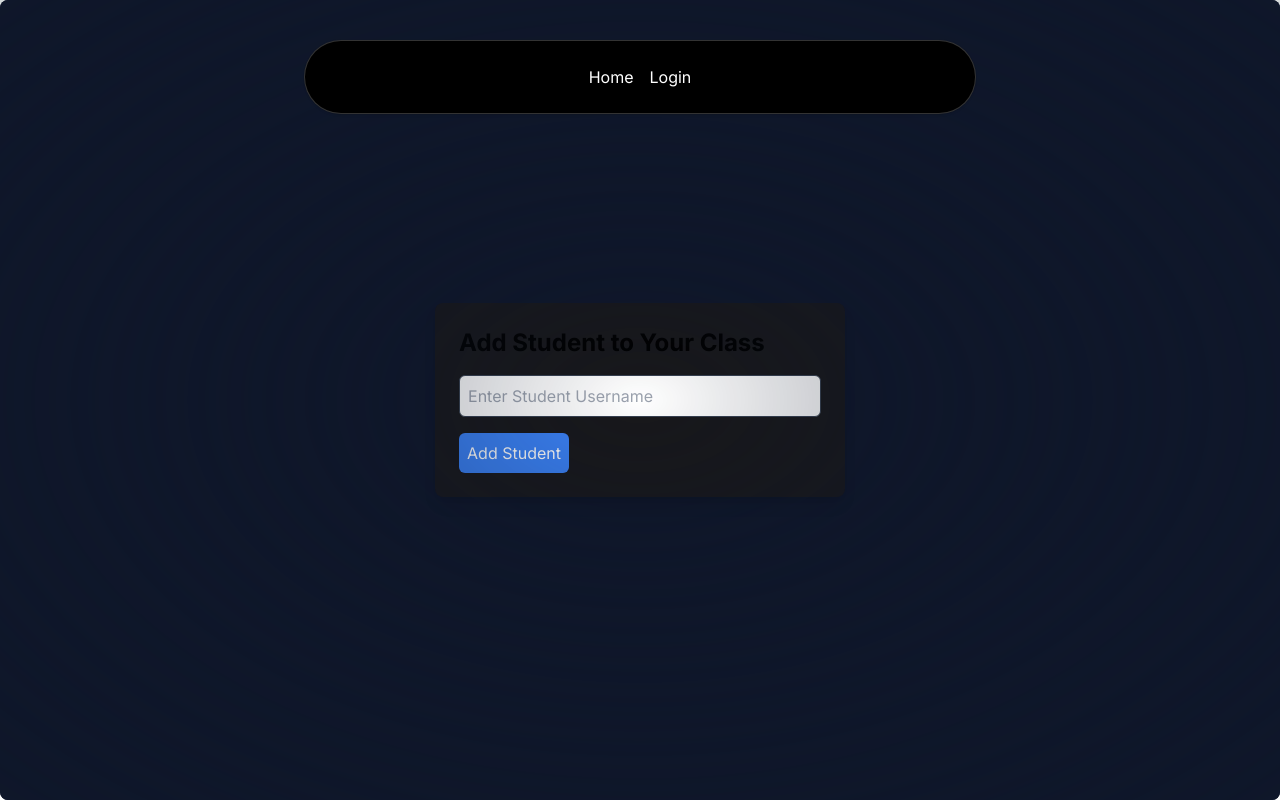
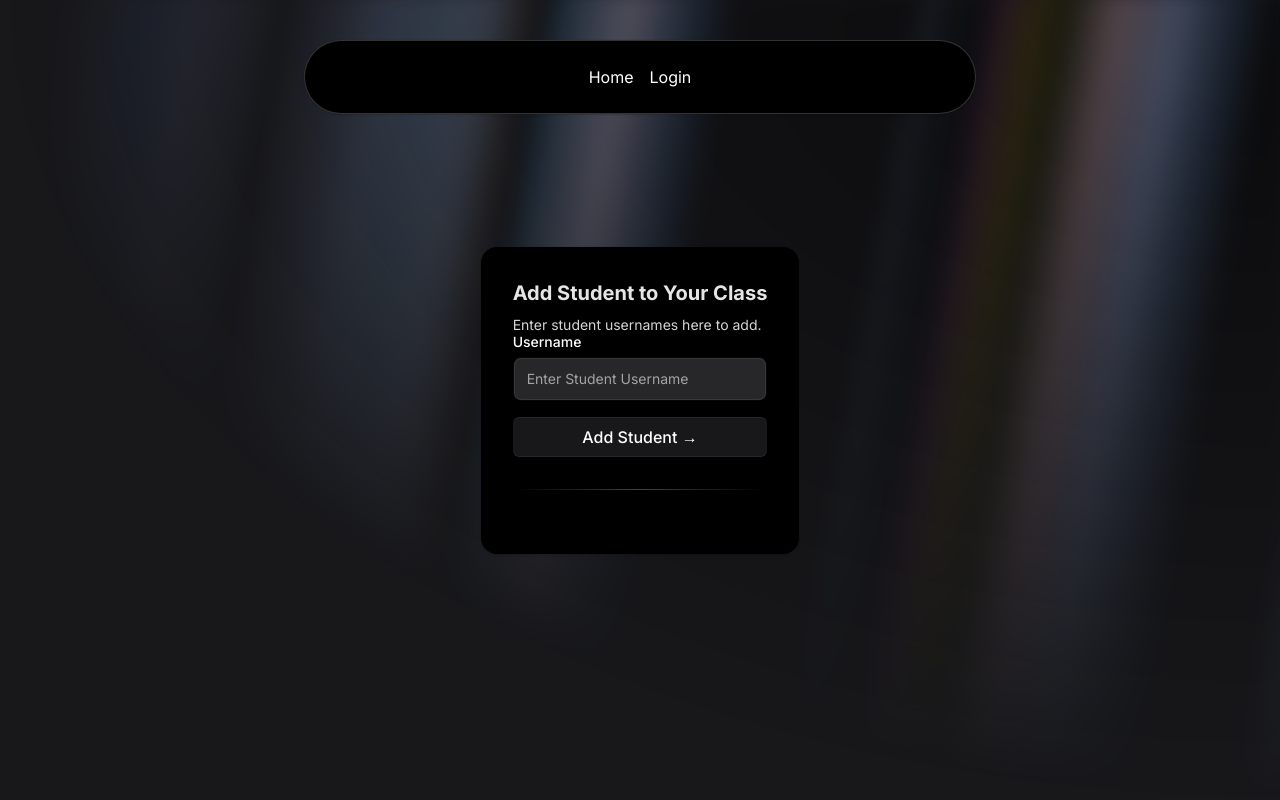
Before and after one commit to ankan20/Classroom-AI-SIH24, a Next.js app: page /teacher/add-student in a window 1280 px wide. Built offline with nearby package versions, Linux system fonts and the light colour scheme.

Commit message:
teacher add student ui changes

```diff
--- a/src/app/(app)/teacher/add-student/page.tsx
+++ b/src/app/(app)/teacher/add-student/page.tsx
@@ -1,11 +1,26 @@
 "use client"
 import AddStudentForm1 from '@/components/AddStudentForm'; // Adjust the import path based on your folder structure
-
+import { motion } from "framer-motion";
+import React from "react";
+import { AuroraBackground } from "@/components/ui/aurora-background";
 const AddStudentForm = () => {
   return (
-    <div className="min-h-screen relative w-full overflow-hidden bg-slate-900 flex flex-col items-center justify-center rounded-lg ">
-      <div className="absolute inset-0 w-full h-full bg-slate-900 z-20 [mask-image:radial-gradient(transparent,white)] pointer-events-none" />
+    <div>
+
+      <AuroraBackground>
+      <motion.div
+        initial={{ opacity: 0.0, y: 40 }}
+        whileInView={{ opacity: 1, y: 0 }}
+        transition={{
+          delay: 0.3,
+          duration: 0.8,
+          ease: "easeInOut",
+        }}
+        className="relative flex flex-col gap-4 items-center justify-center px-4"
+      >
       <AddStudentForm1 />
+      </motion.div>
+    </AuroraBackground>
     </div>
   );
 };
--- a/src/components/AddStudentForm.tsx
+++ b/src/components/AddStudentForm.tsx
@@ -1,6 +1,8 @@
 import React, { useState, useCallback, useEffect } from 'react';
 import { debounce } from 'lodash';
-
+import { Label } from "@/components/ui/label";
+import { Input } from "@/components/ui/input";
+import { cn } from "@/lib/utils";
 const AddStudentForm: React.FC = () => {
   const [studentUsername, setStudentUsername] = useState<string>('');
   const [message, setMessage] = useState<string | null>(null);
@@ -62,48 +64,116 @@ const AddStudentForm: React.FC = () => {
       });
 
       if (!response.ok) {
-        throw new Error('Failed to add student');
+        const result = await response.json();
+         throw Error(result.error)
+
       }
 
       const result = await response.json();
+      console.log(result)
       setMessage(`Student ${studentUsername} added successfully.`);
       setStudentUsername(''); // Clear the input field
       setError(null); // Clear previous error message
     } catch (error: any) {
+      setStudentUsername('');
       setError(error.message);
       setMessage(null); // Clear previous success message
+      setTimeout(()=>setError(""),3000)
     }
   };
 
   return (
-    <div className="min-h-screen flex flex-col items-center justify-center bg-slate-900">
-      <div className="bg-white dark:bg-zinc-900 p-6 rounded-lg shadow-lg">
-        <h1 className="text-2xl font-bold mb-4">Add Student to Your Class</h1>
-        {error && <p className="text-red-500">{error}</p>}
-        {message && <p className="text-green-500">{message}</p>}
-        <input
-          type="text"
+    // <div className="min-h-screen flex flex-col items-center justify-center ">
+    //   <div className="bg-white dark:bg-zinc-900 p-6 rounded-lg shadow-lg">
+    //     <h1 className="text-2xl font-bold mb-4">Add Student to Your Class</h1>
+    //     {error && <p className="text-red-500">{error}</p>}
+    //     {message && <p className="text-green-500">{message}</p>}
+    //     <input
+    //       type="text"
+    //       value={studentUsername}
+    //       onChange={(e) => {
+    //         const newUsername = e.target.value;
+    //         setStudentUsername(newUsername);
+    //         handleCheckUsername(newUsername);
+    //       }}
+    //       placeholder="Enter Student Username"
+    //       className="border border-gray-300 dark:border-gray-700 p-2 rounded-md w-full mb-4 text-black"
+    //     />
+    //     {usernameValid === false && <p className="text-red-500">{studentUsername +" is not a valid student username"}</p>}
+    //     {usernameValid === true && <p className="text-green-500">{studentUsername +" is a valid student username"}</p>}
+    //     <button
+    //       onClick={handleAddStudent}
+    //       className="bg-blue-500 text-white p-2 rounded-md hover:bg-blue-600"
+    //       disabled={usernameValid === null || usernameValid === false} // Disable button until validation is complete and valid
+    //     >
+    //       Add Student
+    //     </button>
+    //   </div>
+    // </div>
+    <div className="max-w-md w-full mx-auto rounded-none md:rounded-2xl p-4 md:p-8 shadow-input bg-white dark:bg-black">
+      <h2 className="font-bold text-xl text-neutral-800 dark:text-neutral-200">
+      Add Student to Your Class
+      </h2>
+      <p className="text-neutral-600 text-sm max-w-sm mt-2 dark:text-neutral-300">
+            Enter student usernames here to add.
+      </p>
+
+     <div className="flex flex-col md:flex-row space-y-2 md:space-y-0 md:space-x-2 mb-4">
+          <LabelInputContainer>
+            <Label htmlFor="firstname">Username</Label>
+            <Input type="text"
           value={studentUsername}
           onChange={(e) => {
             const newUsername = e.target.value;
             setStudentUsername(newUsername);
             handleCheckUsername(newUsername);
           }}
-          placeholder="Enter Student Username"
-          className="border border-gray-300 dark:border-gray-700 p-2 rounded-md w-full mb-4 text-black"
-        />
-        {usernameValid === false && <p className="text-red-500">{studentUsername +" is not a valid student username"}</p>}
-        {usernameValid === true && <p className="text-green-500">{studentUsername +" is a valid student username"}</p>}
+           placeholder="Enter Student Username" />
+          </LabelInputContainer>
+
+        </div>
+        {error && studentUsername ==="" && <p className="text-red-500">{error}</p>}
+        {message && studentUsername ==="" &&  <p className="text-green-500">{message}</p>}
+        {usernameValid === false && studentUsername !=="" && <p className="text-red-500">{studentUsername +" is not a valid student username"}</p>}
+        {usernameValid === true && studentUsername !=="" && <p className="text-green-500">{studentUsername +" is a valid student username"}</p>}
         <button
+          className="bg-gradient-to-br relative group/btn from-black dark:from-zinc-900 dark:to-zinc-900 to-neutral-600 block dark:bg-zinc-800 w-full text-white rounded-md h-10 font-medium shadow-[0px_1px_0px_0px_#ffffff40_inset,0px_-1px_0px_0px_#ffffff40_inset] dark:shadow-[0px_1px_0px_0px_var(--zinc-800)_inset,0px_-1px_0px_0px_var(--zinc-800)_inset] cursor-pointer"
           onClick={handleAddStudent}
-          className="bg-blue-500 text-white p-2 rounded-md hover:bg-blue-600"
-          disabled={usernameValid === null || usernameValid === false} // Disable button until validation is complete and valid
+          disabled={usernameValid === null || usernameValid === false}
         >
-          Add Student
+           Add Student &rarr;
+          <BottomGradient />
         </button>
+
+        <div className="bg-gradient-to-r from-transparent via-neutral-300 dark:via-neutral-700 to-transparent my-8 h-[1px] w-full" />
       </div>
+  );
+};
+
+
+const BottomGradient = () => {
+  return (
+    <>
+      <span className="group-hover/btn:opacity-100 block transition duration-500 opacity-0 absolute h-px w-full -bottom-px inset-x-0 bg-gradient-to-r from-transparent via-cyan-500 to-transparent" />
+      <span className="group-hover/btn:opacity-100 blur-sm block transition duration-500 opacity-0 absolute h-px w-1/2 mx-auto -bottom-px inset-x-10 bg-gradient-to-r from-transparent via-indigo-500 to-transparent" />
+    </>
+  );
+};
+
+const LabelInputContainer = ({
+  children,
+  className,
+}: {
+  children: React.ReactNode;
+  className?: string;
+}) => {
+  return (
+    <div className={cn("flex flex-col space-y-2 w-full", className)}>
+      {children}
     </div>
   );
 };
 
+
+
 export default AddStudentForm;
--- a/src/components/Navbar.tsx
+++ b/src/components/Navbar.tsx
@@ -92,6 +92,7 @@ function Navbar({ className }: { className?: string }) {
 
             {/* Logout option */}
             <div onClick={handleLogout} className="cursor-pointer">Logout</div>
+            <div className="text-blue-300">Hello ,{user.username} 👋</div>
           </>
         ) : (
           // Show login option if no user is logged in
--- /dev/null
+++ b/src/components/ui/aurora-background.tsx
@@ -0,0 +1,54 @@
+"use client";
+import { cn } from "@/lib/utils";
+import React, { ReactNode } from "react";
+
+interface AuroraBackgroundProps extends React.HTMLProps<HTMLDivElement> {
+  children: ReactNode;
+  showRadialGradient?: boolean;
+}
+
+export const AuroraBackground = ({
+  className,
+  children,
+  showRadialGradient = true,
+  ...props
+}: AuroraBackgroundProps) => {
+  return (
+    <main>
+      <div
+        className={cn(
+          "relative flex flex-col  h-[100vh] items-center justify-center bg-zinc-50 dark:bg-zinc-900  text-slate-950 transition-bg",
+          className
+        )}
+        {...props}
+      >
+        <div className="absolute inset-0 overflow-hidden">
+          <div
+            //   I'm sorry but this is what peak developer performance looks like // trigger warning
+            className={cn(
+              `
+            [--white-gradient:repeating-linear-gradient(100deg,var(--white)_0%,var(--white)_7%,var(--transparent)_10%,var(--transparent)_12%,var(--white)_16%)]
+            [--dark-gradient:repeating-linear-gradient(100deg,var(--black)_0%,var(--black)_7%,var(--transparent)_10%,var(--transparent)_12%,var(--black)_16%)]
+            [--aurora:repeating-linear-gradient(100deg,var(--blue-500)_10%,var(--indigo-300)_15%,var(--blue-300)_20%,var(--violet-200)_25%,var(--blue-400)_30%)]
+            [background-image:var(--white-gradient),var(--aurora)]
+            dark:[background-image:var(--dark-gradient),var(--aurora)]
+            [background-size:300%,_200%]
+            [background-position:50%_50%,50%_50%]
+            filter blur-[10px] invert dark:invert-0
+            after:content-[""] after:absolute after:inset-0 after:[background-image:var(--white-gradient),var(--aurora)]
+            after:dark:[background-image:var(--dark-gradient),var(--aurora)]
+            after:[background-size:200%,_100%]
+            after:animate-aurora after:[background-attachment:fixed] after:mix-blend-difference
+            pointer-events-none
+            absolute -inset-[10px] opacity-50 will-change-transform`,
+
+              showRadialGradient &&
+                `[mask-image:radial-gradient(ellipse_at_100%_0%,black_10%,var(--transparent)_70%)]`
+            )}
+          ></div>
+        </div>
+        {children}
+      </div>
+    </main>
+  );
+};
--- a/tailwind.config.ts
+++ b/tailwind.config.ts
@@ -34,6 +34,7 @@ const config: Config = {
       },
       animation: {
         spotlight: "spotlight 2s ease .75s 1 forwards",
+        aurora: "aurora 60s linear infinite",
       },
       backgroundImage: {
         "gradient-radial": "radial-gradient(var(--tw-gradient-stops))",
@@ -49,6 +50,14 @@ const config: Config = {
           "100%": {
             opacity: '1',
             transform: "translate(-50%,-40%) scale(1)",
+          },
+        },
+        aurora: {
+          from: {
+            backgroundPosition: "50% 50%, 50% 50%",
+          },
+          to: {
+            backgroundPosition: "350% 50%, 350% 50%",
           },
         },
       },
```
